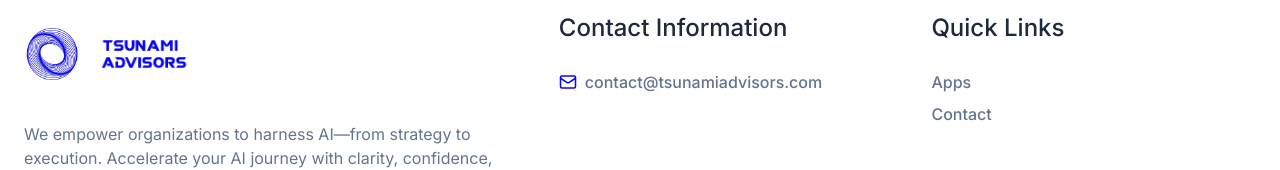
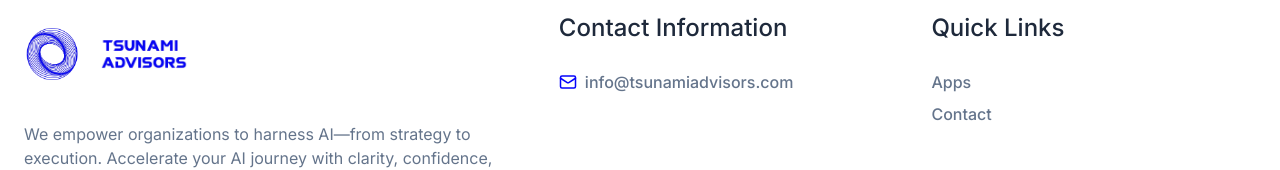
Before and after one commit to avishek15/tsunami-advisors, a React (Vite) app: page / in a window 1280 px wide. Shown: the part 3164-3334 px from the top of the page. Built offline with nearby package versions, Linux system fonts and the light colour scheme; no server answers; what react-google-recaptcha-v3 would draw is missing.

Commit message:
Update contact email references and add backup image
- Change all instances of the contact email from contact@tsunamiadvisors.com to info@tsunamiadvisors.com across ContactPage and Footer components.
- Add a new backup image for the contact hero section.

```diff
--- a/src/components/Footer.tsx
+++ b/src/components/Footer.tsx
@@ -46,10 +46,10 @@ export default function Footer() {
                         <div className="contact-item">
                             <Mail size={18} aria-hidden="true" />
                             <a
-                                href="mailto:contact@tsunamiadvisors.com"
+                                href="mailto:info@tsunamiadvisors.com"
                                 className="footer__link"
                             >
-                                contact@tsunamiadvisors.com
+                                info@tsunamiadvisors.com
                             </a>
                         </div>
                     </div>
--- a/src/pages/ContactPage.tsx
+++ b/src/pages/ContactPage.tsx
@@ -10,7 +10,7 @@ export default function ContactPage() {
         "@type": "ContactPage",
         name: "Contact Tsunami Advisors",
         description:
-            "Contact Tsunami Advisors today at contact@tsunamiadvisors.com to explore how we can accelerate your AI transformation.",
+            "Contact Tsunami Advisors today at info@tsunamiadvisors.com to explore how we can accelerate your AI transformation.",
         url: "https://tsunamiadvisors.com/contact",
         mainEntity: {
             "@type": "Organization",
@@ -18,7 +18,7 @@ export default function ContactPage() {
             contactPoint: {
                 "@type": "ContactPoint",
                 contactType: "customer service",
-                email: "contact@tsunamiadvisors.com",
+                email: "info@tsunamiadvisors.com",
                 availableLanguage: "English",
             },
         },
@@ -27,7 +27,7 @@ export default function ContactPage() {
         <>
             <SEO
                 title="Contact Us - AI Consulting Services"
-                description="Contact us today at contact@tsunamiadvisors.com to explore how we can accelerate your AI transformation. Tsunami Advisors empowers organizations to harness AI—from strategy to execution."
+                description="Contact us today at info@tsunamiadvisors.com to explore how we can accelerate your AI transformation. Tsunami Advisors empowers organizations to harness AI—from strategy to execution."
                 keywords="contact AI consulting, AI transformation consultation, business AI strategy, AI consulting services contact, artificial intelligence consulting"
                 canonical="/contact"
                 structuredData={contactStructuredData}
@@ -80,14 +80,14 @@ export default function ContactPage() {
                             >
                                 Contact us today at{" "}
                                 <a
-                                    href="mailto:contact@tsunamiadvisors.com"
+                                    href="mailto:info@tsunamiadvisors.com"
                                     style={{
                                         color: "white",
                                         textDecoration: "underline",
                                         textUnderlineOffset: "0.2em",
                                     }}
                                 >
-                                    contact@tsunamiadvisors.com
+                                    info@tsunamiadvisors.com
                                 </a>{" "}
                                 to explore how we can accelerate your AI
                                 transformation.
@@ -147,7 +147,7 @@ export default function ContactPage() {
                                                 Email
                                             </h3>
                                             <p className="contact-info__value">
-                                                contact@tsunamiadvisors.com
+                                                info@tsunamiadvisors.com
                                             </p>
                                             <p className="contact-info__note">
                                                 We'll respond within 24 hours
--- a/src/pages/HomePage.tsx
+++ b/src/pages/HomePage.tsx
@@ -21,7 +21,7 @@ export default function HomePage() {
         contactPoint: {
             "@type": "ContactPoint",
             contactType: "customer service",
-            email: "contact@tsunamiadvisors.com",
+            email: "info@tsunamiadvisors.com",
         },
         sameAs: ["https://linkedin.com/company/tsunami-advisors"],
     };
```
Also changed, not shown: 1 other file (tests, documents, lock files or other folders).
